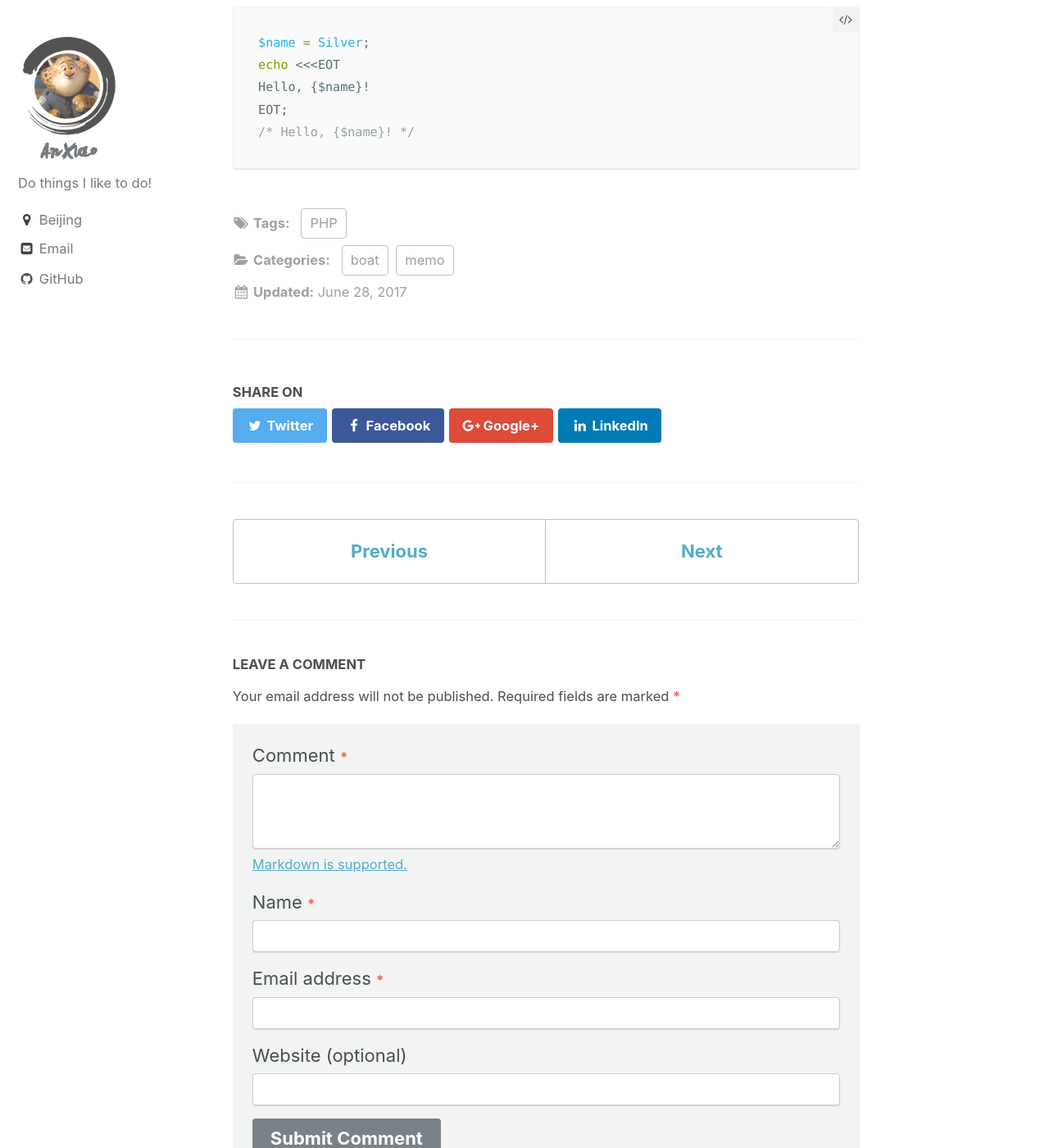
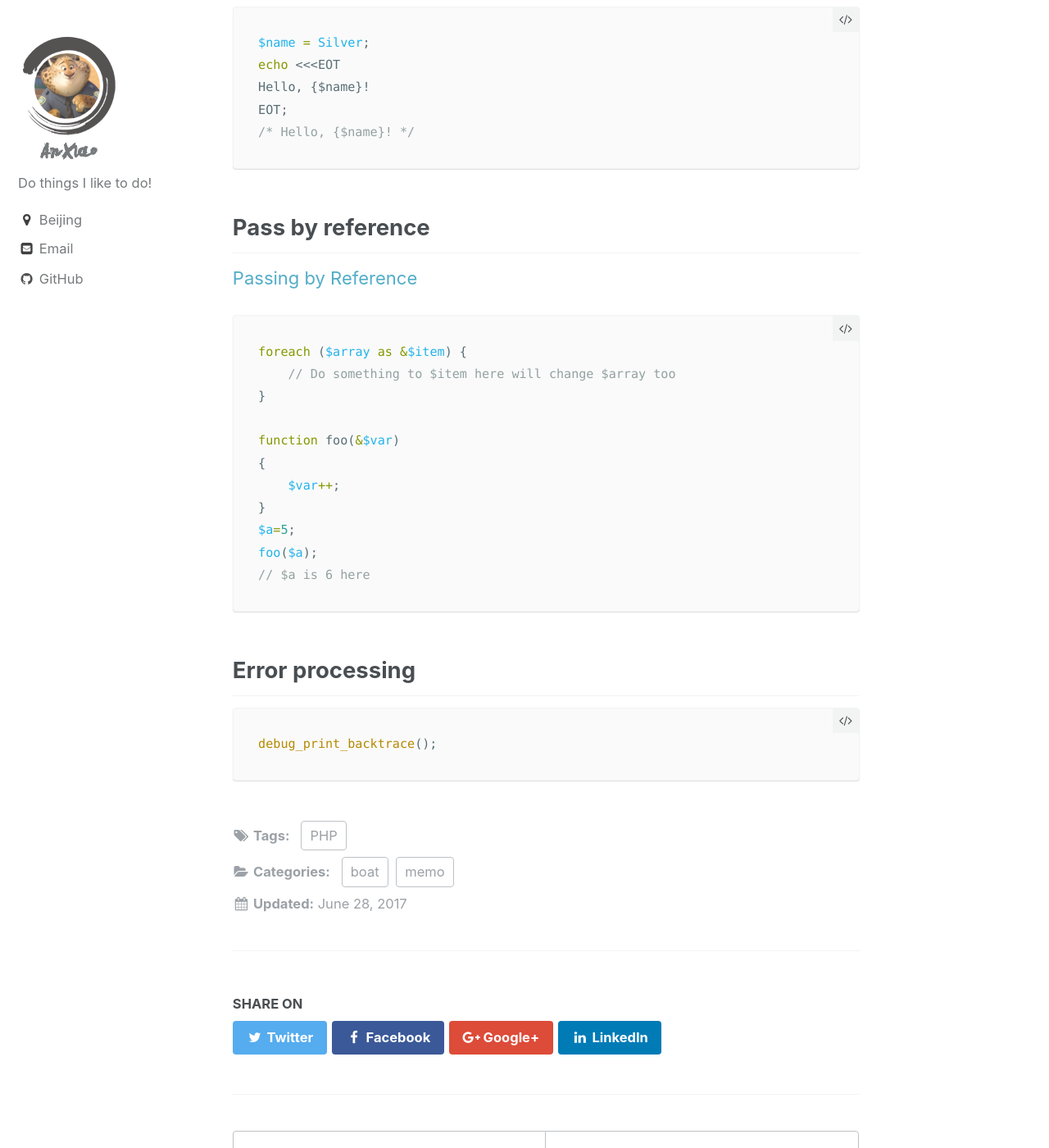
Before and after one commit to silverHugh/silverhugh.github.io, a Jekyll site: the page built from _posts/boat/2017-03-27-memo-php.md, in a window 1280 px wide and 1400 px high, scrolled down 1760 px. Shown: the whole window at 82% size. Built offline with Jekyll 4.4.1, drawn with Linux system fonts in a browser that asks for light colours.

Commit message:
update blog

````diff
--- a/_posts/boat/2017-03-27-memo-php.md
+++ b/_posts/boat/2017-03-27-memo-php.md
@@ -69,3 +69,27 @@ Hello, {$name}!
 EOT;
 /* Hello, {$name}! */
 ```
+
+## Pass by reference
+
+[Passing by Reference](http://php.net/manual/en/language.references.pass.php)
+
+``` php
+foreach ($array as &$item) {
+    // Do something to $item here will change $array too
+}
+
+function foo(&$var)
+{
+    $var++;
+}
+$a=5;
+foo($a);
+// $a is 6 here
+```
+
+## Error processing
+
+``` php
+debug_print_backtrace();
+```
````
Also changed, not shown: _posts/boat/2017-06-27-memo-git.md (+15 -1 lines), _posts/boat/2018-03-27-memo-shell.md (+5 -0 lines).
